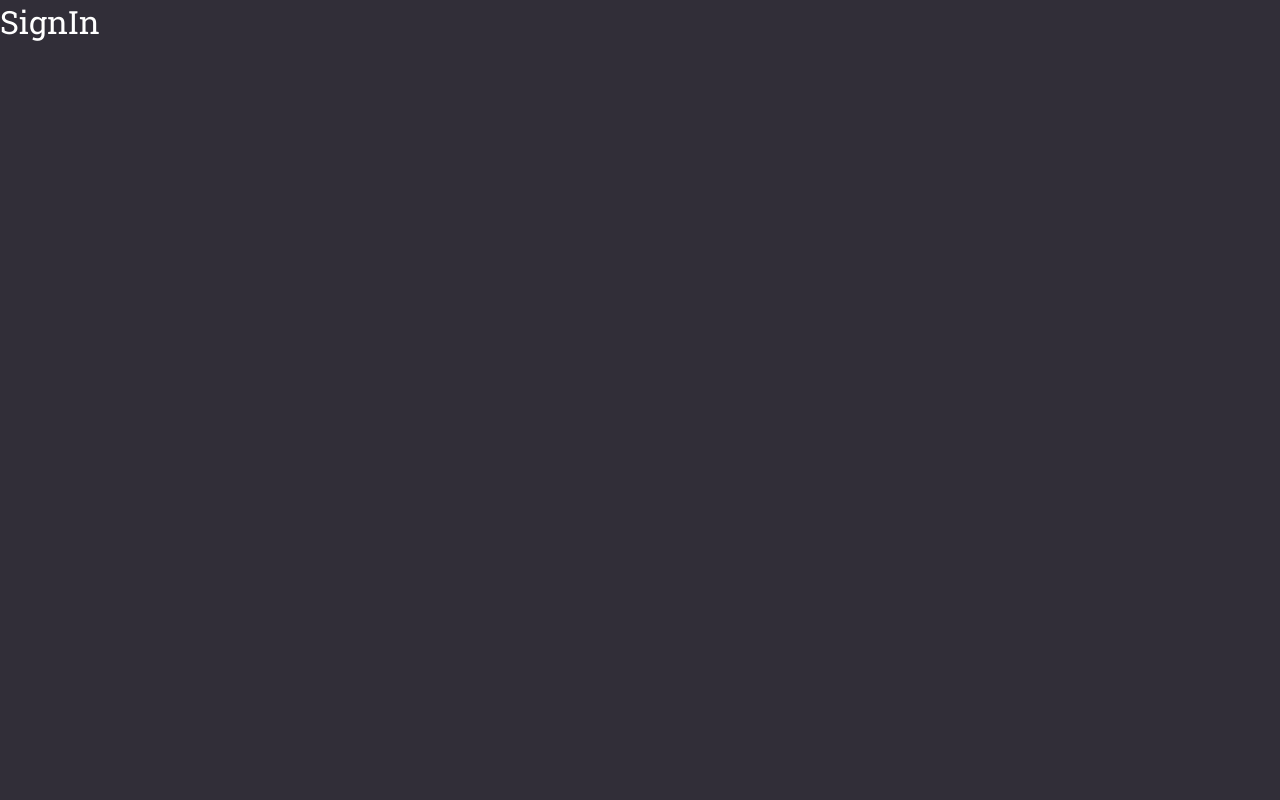
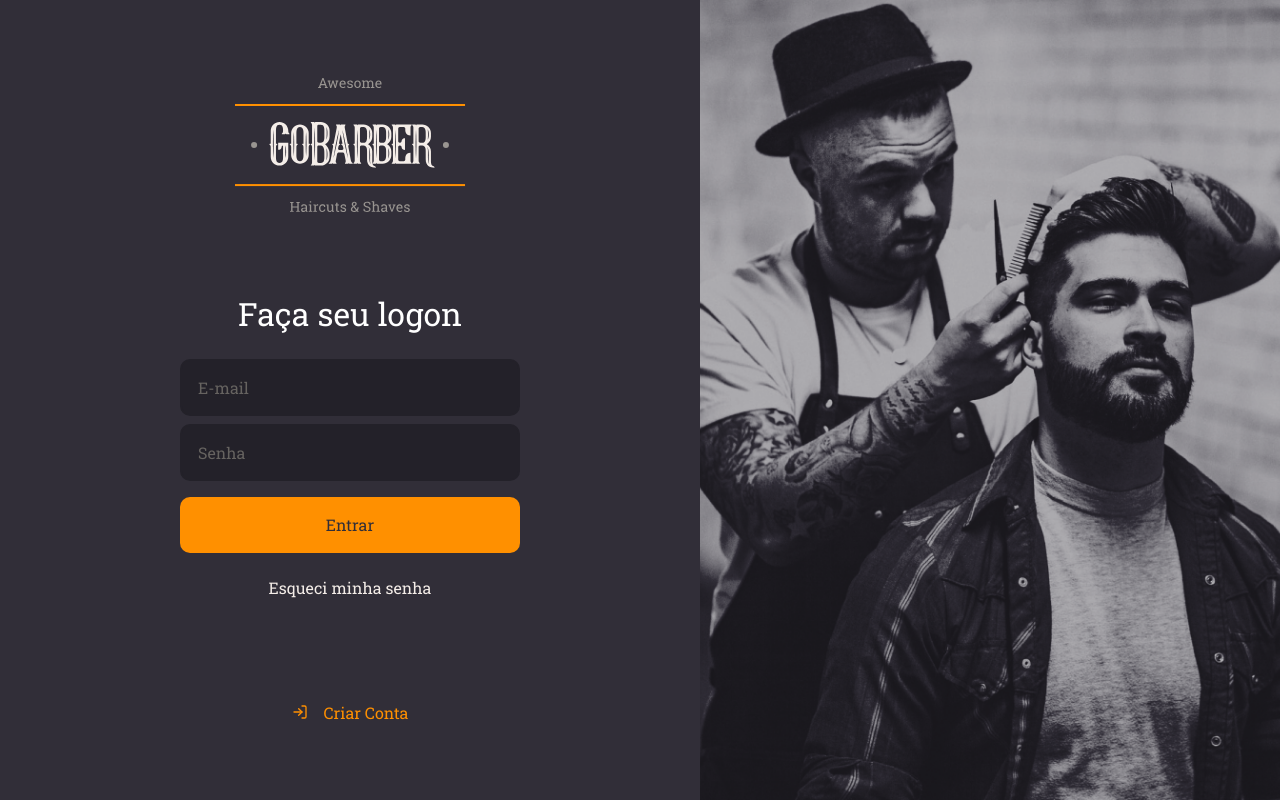
Before and after one commit to Alquipo/gobarber, a React (Create React App) app in the folder Web/: page / in a window 1280 px wide. Built offline with nearby package versions, Linux system fonts and the light colour scheme.

Commit message:
chore: styles login page

```diff
--- a/Web/package.json
+++ b/Web/package.json
@@ -10,8 +10,10 @@
     "@types/node": "^12.0.0",
     "@types/react": "^16.9.0",
     "@types/react-dom": "^16.9.0",
+    "polished": "^3.6.5",
     "react": "^16.13.1",
     "react-dom": "^16.13.1",
+    "react-icons": "^3.10.0",
     "react-scripts": "3.4.1",
     "styled-components": "^5.1.1",
     "typescript": "~3.7.2"
--- a/Web/src/pages/SignIn/index.tsx
+++ b/Web/src/pages/SignIn/index.tsx
@@ -1,5 +1,33 @@
 import React from 'react';
+import { FiLogIn } from 'react-icons/fi';
 
-const SignIn: React.FC = () => <h1>SignIn</h1>;
+import logoImg from '../../assets/logo.svg';
+import { Container, Content, Background } from './styles';
+
+const SignIn: React.FC = () => (
+  <Container>
+    <Content>
+      <img src={logoImg} alt="GoBarber" />
+
+      <form>
+        <h1>Faça seu logon</h1>
+
+        <input placeholder="E-mail" />
+        <input type="password" placeholder="Senha" />
+
+        <button type="submit">Entrar</button>
+
+        <a href="forgot">Esqueci minha senha</a>
+      </form>
+
+      <a href="create">
+        <FiLogIn />
+        Criar Conta
+      </a>
+    </Content>
+
+    <Background />
+  </Container>
+);
 
 export default SignIn;
--- /dev/null
+++ b/Web/src/pages/SignIn/styles.ts
@@ -0,0 +1,103 @@
+import styled from 'styled-components';
+import { shade } from 'polished';
+
+import signInBackgroundImg from '../../assets/sign-in-background.png';
+
+export const Container = styled.div`
+  height: 100vh;
+
+  display: flex;
+  align-items: stretch;
+`;
+
+export const Content = styled.div`
+  display: flex;
+  flex-direction: column;
+  /* place-content: center; */
+  align-items: center;
+  justify-content: center;
+
+  width: 100%;
+  max-width: 700px;
+
+  form {
+    margin: 80px 0;
+    width: 340px;
+    text-align: center;
+
+    h1 {
+      margin-bottom: 24px;
+    }
+
+    input {
+      background: #232129;
+      border-radius: 10px;
+      border: 2px solid #232129;
+      padding: 16px;
+      width: 100%;
+      color: #f4ede8;
+
+      &::placeholder {
+        color: #666360;
+      }
+
+      & + input {
+        margin-top: 8px;
+      }
+    }
+
+    button {
+      background: #ff9000;
+      height: 56px;
+      border-radius: 10px;
+      border: 0;
+      padding: 0 16px;
+      color: #312e38;
+      width: 100%;
+      font-weight: 500;
+      margin-top: 16px;
+      transition: background-color 0.2s;
+
+      &:hover {
+        background: ${shade(0.2, '#ff9000')};
+      }
+    }
+
+    a {
+      color: #f4ede8;
+      display: block;
+      margin-top: 24px;
+      text-decoration: none;
+      transition: color 0.2s;
+
+      &:hover {
+        color: ${shade(0.2, '#F4ede8')};
+      }
+    }
+  }
+
+  > a {
+    color: #ff9000;
+    display: block;
+    margin-top: 24px;
+    text-decoration: none;
+    transition: color 0.2s;
+
+    display: flex;
+    align-items: center;
+
+    &:hover {
+      color: ${shade(0.2, '#ff9000')};
+    }
+
+    svg {
+      margin-right: 16px;
+    }
+  }
+`;
+
+export const Background = styled.div`
+  flex: 1;
+  background: url(${signInBackgroundImg}) no-repeat center;
+  background-size: cover;
+`;
```
Also changed, not shown: 1 other file (tests, documents, lock files or other folders).
